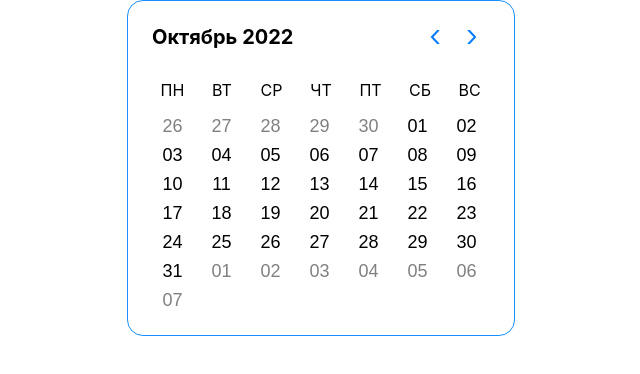
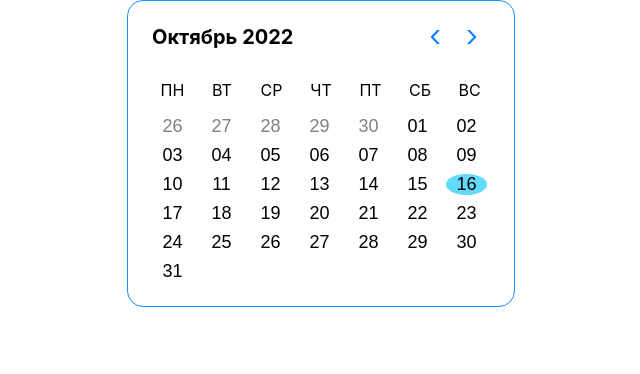
Before and after one commit to Cabagemage/datepicker, a React (Create React App) app: page / in a window 1280 px wide. Shown: the top 374 px of the page, without its empty margins (319-959 px from the left). Built offline with nearby package versions, Linux system fonts and the light colour scheme.

Commit message:
feat: add modes for picker

```diff
--- a/package.json
+++ b/package.json
@@ -42,5 +42,8 @@
       "last 1 firefox version",
       "last 1 safari version"
     ]
+  },
+  "devDependencies": {
+    "prettier": "^2.7.1"
   }
 }
--- a/src/DatePicker/datePicker.css
+++ b/src/DatePicker/datePicker.css
@@ -23,7 +23,10 @@
     background-color: transparent;
     cursor: pointer;
  }
-
+.selected{
+    border-radius: 50%;
+    background-color: #61dafb;
+}
  .flex{
      display: flex;
  }
--- a/src/DatePicker/index.tsx
+++ b/src/DatePicker/index.tsx
@@ -2,23 +2,17 @@ import { DatePickerProps, DatePickerStyles } from "./DatePicker.typedef";
 import "./datePicker.css";
 import {
   defaultDaysOfTheWeek,
-    getCurrentMonth, getFinalizedDates,
+  getCurrentMonth,
+  getFinalizedDates,
+  getFormattedDate,
   getFormattedDay,
   getFormattedMonth,
-} from "../utils/dateHandlers"
-import {useEffect, useState} from "react";
+} from "../utils/dateHandlers";
+import { useEffect, useState } from "react";
 import classNames from "classnames";
 
-
-const days = getFinalizedDates()
-
-const DatePicker = <T,>(props: DatePickerProps<T>) => {
-    const [currentMonth, setCurrentMonth] = useState(new Date().getMonth())
-    const [month, setMonth] = useState(days)
-    const [currentYear, setCurrentYear] = useState(new Date().getFullYear());
-    const [selectedDate, setSelectedDate] = useState(new Date());
-    const initialsDates = getCurrentMonth({year: currentYear, month: currentMonth});
-const defaultStyles:DatePickerStyles = {
+const days = getFinalizedDates();
+const defaultStyles: DatePickerStyles = {
   header: {
     width: "100%",
     height: "350",
@@ -30,45 +24,135 @@ wrapper: {
     flexDirection: "column",
     width: "338px",
     padding: "24px",
-    border: "1px solid #1890FF", borderRadius: "16px"
-}, body: {
-    width: "338px"
+    border: "1px solid #1890FF",
+    borderRadius: "16px",
   },
-activeDay: {
+  body: {
+    width: "338px",
+  },
+  activeDay: {},
+};
 
+type DatePickerMode = "single" | "partial" | "interval";
+type DatePickerInterval = { start: Date; end: Date };
+const DatePicker = <T,>(props: DatePickerProps<T>) => {
+  const [currentMonth, setCurrentMonth] = useState(new Date().getMonth());
+  const [month, setMonth] = useState(days);
+  const [currentYear, setCurrentYear] = useState(new Date().getFullYear());
+  const [selectedDates, setSelectedDates] = useState([
+    getFormattedDate(new Date()),
+  ]);
+  const [currentMode, setCurrentMode] = useState<DatePickerMode>("single");
+  const [datesInterval, setDatesInterval] = useState<DatePickerInterval>({
+    start: new Date(),
+    end: new Date(),
+  });
+  const isNumberOfMonthIsCorrect = currentMonth >= 0 && currentMonth <= 10;
+  const getNextMonth = () => {
+    const nextMonth = isNumberOfMonthIsCorrect ? currentMonth + 1 : 0;
+    setCurrentMonth(nextMonth);
+  };
+  const getPrevMonth = () => {
+    const prevMonth = isNumberOfMonthIsCorrect ? currentMonth - 1 : 0;
+    setCurrentMonth(prevMonth);
+  };
+
+  const doubleClickOnDay = () => {
+    setCurrentMode("partial");
+  };
+
+  const selectDay = (date: Date) => {
+    const formattedDate = getFormattedDate(date);
+    if (currentMode === "single") {
+      setSelectedDates([formattedDate]);
+    }
+    if (currentMode === "partial") {
+      if (selectedDates.includes(formattedDate)) {
+        const filteredDates = selectedDates.filter((item) => {
+          console.info(item, formattedDate);
+          return item !== formattedDate;
+        });
+        setSelectedDates(filteredDates);
+        return;
+      }
+      setSelectedDates((prev) => {
+        return [...prev, formattedDate];
+      });
+      if (selectedDates.length < 1) {
+        setCurrentMode("single");
       }
     }
-const getNextMonth = () => {
-    setCurrentMonth((prev) => {return  ++prev} )
-   setMonth(getFinalizedDates(new Date(), 10))
-    console.info(getFinalizedDates(new Date(), 10))
+    if (currentMode === "interval") {
+      setSelectedDates((prev) => {
+        return [...prev, formattedDate];
+      });
     }
+  };
   useEffect(() => {
-    console.info(getFinalizedDates(new Date(), 10))
-}, [currentMonth])
+    const month = getFinalizedDates(new Date(), currentMonth);
+    console.info(month);
+    setMonth(month);
+  }, [currentMonth]);
 
+  const downKeyEvent: React.KeyboardEventHandler<HTMLButtonElement> = (e) => {
+    const currentKey = e.key;
+    if (currentKey === "Shift") {
+      setCurrentMode("interval");
+    }
+  };
+  const hoverEvent: React.MouseEventHandler<HTMLButtonElement> = (e) => {
+    if (currentMode === "interval") {
+      selectDay(new Date(e.currentTarget.value));
+    }
+    console.info(e.currentTarget.value);
+  };
   return (
     <div style={defaultStyles.wrapper}>
       <div className="header">
-                <time className={"datepicker-header__time"}>{getFormattedMonth(month[7])} {currentYear}</time>
+        <time className={"datepicker-header__time"}>
+          {getFormattedMonth(month[7])} {currentYear}
+        </time>
         <div className={"flex controls"}>
-                    <button className={"controller prev"} />
+          <button className={"controller prev"} onClick={getPrevMonth} />
           <button className={"controller next"} onClick={getNextMonth} />
         </div>
       </div>
       <ul className={"list flex row"}>
         {defaultDaysOfTheWeek.map((item) => {
-                    return    <li key={item}>{item}</li>
+          return <li key={item}>{item}</li>;
         })}
       </ul>
       <div className="body">
-                {month.map((item) =>
+        {month.map((item) => {
+          const isDateNotRelatedToCurrentMonth =
+            item.getMonth() !== currentMonth;
+          return (
+            <button
+              onClick={() => {
+                return selectDay(item);
+              }}
+              onKeyDown={downKeyEvent}
+              value={item.toString()}
+              onMouseEnter={(e) => {
+                return hoverEvent(e);
+              }}
+              onDoubleClick={doubleClickOnDay}
+              className={classNames(
+                "day",
                 {
-                    const isDateNotRelatedToCurrentMonth = item.getMonth()  !== currentMonth
-                    return <button className={classNames("day", {"greyText":isDateNotRelatedToCurrentMonth})} key={item.toString()}>{getFormattedDay(item)}</button>})}
+                  greyText: isDateNotRelatedToCurrentMonth,
+                },
+                { selected: selectedDates.includes(getFormattedDate(item)) }
+              )}
+              key={item.toString()}
+            >
+              {getFormattedDay(item)}
+            </button>
+          );
+        })}
       </div>
     </div>
-    )
-}
+  );
+};
 
 export default DatePicker;
--- a/src/utils/dateHandlers.ts
+++ b/src/utils/dateHandlers.ts
@@ -5,13 +5,19 @@ import sub from "date-fns/sub";
 type GetCurrentMonth = ({
   year,
   month,
-}:{year?: number, month?: number}) => Array<Date>;
+}: {
+  year?: number;
+  month?: number;
+}) => Array<Date>;
 
-const availableMonths = [0 ,1 , 2 , 3 , 4 , 5,6 , 7 , 8 , 9 , 10 , 11];
+const availableMonths = [0, 1, 2, 3, 4, 5, 6, 7, 8, 9, 10, 11];
 
-export const getCurrentMonth:GetCurrentMonth = ({year = new Date().getFullYear(), month = new Date().getMonth()}) => {
-    if(!availableMonths.includes(month)){
-        throw new Error("Please, add month between 0 - 11")
+export const getCurrentMonth: GetCurrentMonth = ({
+  year = new Date().getFullYear(),
+  month = new Date().getMonth(),
+}) => {
+  if (!availableMonths.includes(month)) {
+    throw new Error("Please, add month between 0 - 11");
   }
   const date = new Date(year, month, 1);
 
@@ -23,41 +29,78 @@ export const getCurrentMonth:GetCurrentMonth = ({year = new Date().getFullYear()
   }
 
   return dates;
+};
+export const getPreviousAndNextWeek = (
+  initialDate = new Date(),
+  month?: number,
+  year?: number
+) => {
+  const firstDay = new Date(
+    year ?? initialDate.getFullYear(),
+    month ?? initialDate.getMonth(),
+    1
+  );
+  const lastDayOfPrevMonth = new Date(
+    year ?? initialDate.getFullYear(),
+    month ?? initialDate.getMonth() - 1,
+    0
+  );
+  const lastDayOfMonth = new Date(
+    year ?? initialDate.getFullYear(),
+    month ?? initialDate.getMonth() + 1,
+    0
+  );
+  console.info(lastDayOfPrevMonth);
+  const previousWeek = [];
+
+  const nextWeek = [];
+  for (let i = 0; i < 7; i++) {
+    const result = add(lastDayOfMonth, { days: i });
+    nextWeek.push(result);
   }
-export const getPreviousAndNextWeek = (initialDate = new Date(), month?:number, year?: number) => {
-    const firstDay = new Date(year ?? initialDate.getFullYear(), month ?? initialDate.getMonth(), 1);
-    const lastDayOfMonth = new Date(year ?? initialDate.getFullYear(),  month ??initialDate.getMonth()+1, 0);
-    const previousWeek = [];
-    const nextWeek = [];
-    for(let i = 0; i <= 7; i++){
-        const result = add(lastDayOfMonth, {days: i});
-        nextWeek.push(result)
+  for (let i = 0; i < 7; i++) {
+    const result = sub(lastDayOfPrevMonth, { days: i });
+
+    previousWeek.push(result);
   }
-    for(let i = 0; i <=7; i++){
-        const result = sub(firstDay, {days: i})
-        previousWeek.push(result)
-    }
+  const monday = previousWeek.findIndex((item) => {
+    return item.getDay() === 1;
+  });
+
+  console.info(monday);
   return {
-        previousWeek: previousWeek.reverse(), nextWeek: nextWeek
-    }
-}
-export const getFinalizedDates = (initialDate = new Date(), month?:number, year?:number) => {
-    const {previousWeek, nextWeek} = getPreviousAndNextWeek(initialDate, month, year);
-    const currentMonth = getCurrentMonth({year: year ?? initialDate.getFullYear(), month:  month ?? initialDate.getMonth()})
-    const firstWeekOfCurrentMonth = currentMonth.slice(0,7);
+    previousWeek: previousWeek.reverse(),
+    nextWeek: nextWeek,
+  };
+};
+export const getFinalizedDates = (
+  initialDate = new Date(),
+  month?: number,
+  year?: number
+) => {
+  const { previousWeek, nextWeek } = getPreviousAndNextWeek(
+    initialDate,
+    month,
+    year
+  );
+  const currentMonth = getCurrentMonth({
+    year: year ?? initialDate.getFullYear(),
+    month: month ?? initialDate.getMonth(),
+  });
+  const firstWeekOfCurrentMonth = currentMonth.slice(0, 7);
 
-    const updatedArray:Array<Date> = [];
+  const updatedArray: Array<Date> = [];
   firstWeekOfCurrentMonth.forEach((item, idx, arr) => {
     const day = arr[idx];
-        if(idx === 0 && day.getDay() !== 1){
+    if (idx === 0 && day.getDay() !== 1) {
       previousWeek.filter((item) => {
-                if(item.getDay() !== 0 && item.getDay() !== 6 ){
-                    updatedArray.push(item)
+        if (item.getDay() !== 0 && item.getDay() !== 6) {
+          updatedArray.push(item);
         }
-            })
+      });
     }
-    })
-    const temporaryArray = updatedArray.concat(currentMonth).concat(nextWeek)
+  });
+  const temporaryArray = updatedArray.concat(currentMonth).concat(nextWeek);
   const result = temporaryArray.filter((day, idx, array) => {
     return (
       array.findIndex((value) => {
@@ -65,16 +108,21 @@ export const getFinalizedDates = (initialDate = new Date(), month?:number, year?
       }) === idx
     );
   });
-    return     result
+  return result;
+};
+export const getFormattedDay = (date: Date) => {
+  return format(date, "dd");
+};
+export const getFormattedDate = (date: Date | string) => {
+  const parsedToDate = new Date(date);
+  return format(parsedToDate, "dd.MM.yyyy");
+};
+export const getFormattedMonth = (month: Date, locale = "ru-RU") => {
+  const formattedMonth = month.toLocaleDateString(locale, {
+    month: "long",
+    day: undefined,
+  });
+  return formattedMonth[0].toUpperCase() + formattedMonth.slice(1);
+};
 
-}
-export const getFormattedDay = (date: Date) => {
-return format(date, "dd")
-}
-
-export const getFormattedMonth = (month: Date, locale = "ru-RU") => {
-    const formattedMonth = month.toLocaleDateString (locale, {month: "long", day: undefined })
-    return formattedMonth[0].toUpperCase() + formattedMonth.slice(1)
-}
-
-export const defaultDaysOfTheWeek = ["ПН", "ВТ", "СР", "ЧТ", "ПТ", "СБ", "ВС"]
+export const defaultDaysOfTheWeek = ["ПН", "ВТ", "СР", "ЧТ", "ПТ", "СБ", "ВС"];
```
Also changed, not shown: 1 other file (tests, documents, lock files or other folders). Lines whose indentation alone changed are shown as unchanged.
